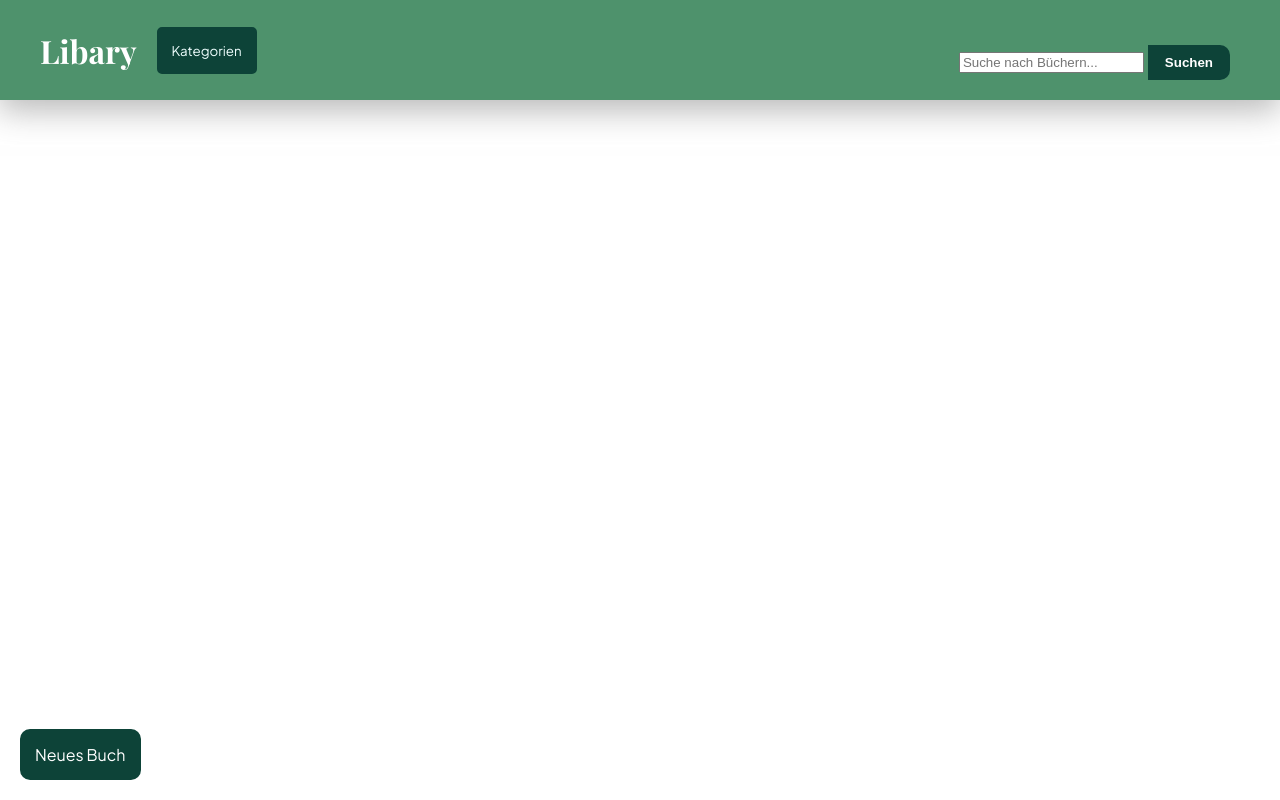
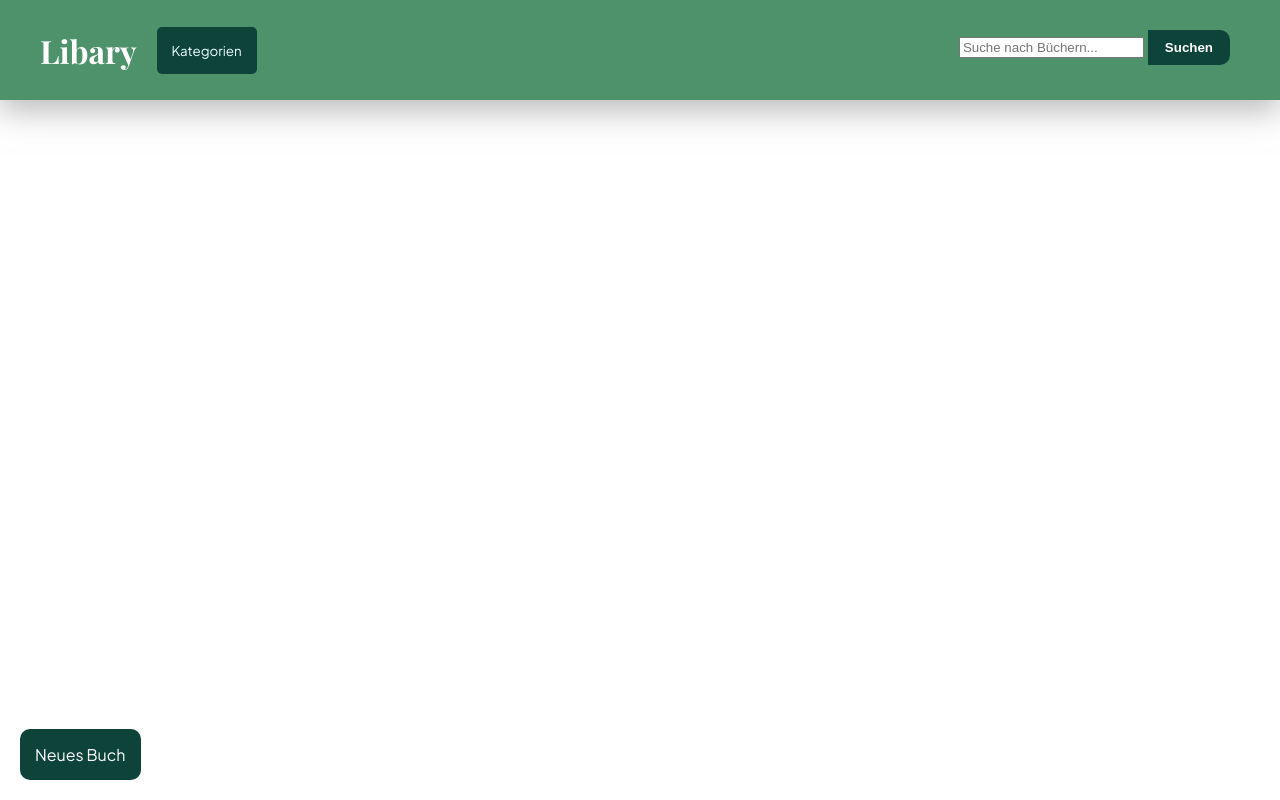
Before and after one commit to MaaaartinTH/Bibliothek_2_Semester_WG, a website: page library.html in a window 1280 px wide. Drawn offline with nearby package versions, Linux system fonts and the light colour scheme; a web font is replaced by a local one.

Commit message:
search bar

```diff
--- a/style.css
+++ b/style.css
@@ -162,7 +162,7 @@ html, body {
 .search-container{
     position: absolute;
     right: 50px;
-    top: 45px;
+    top: 30px;
 }
 
 .search-container button {
```
